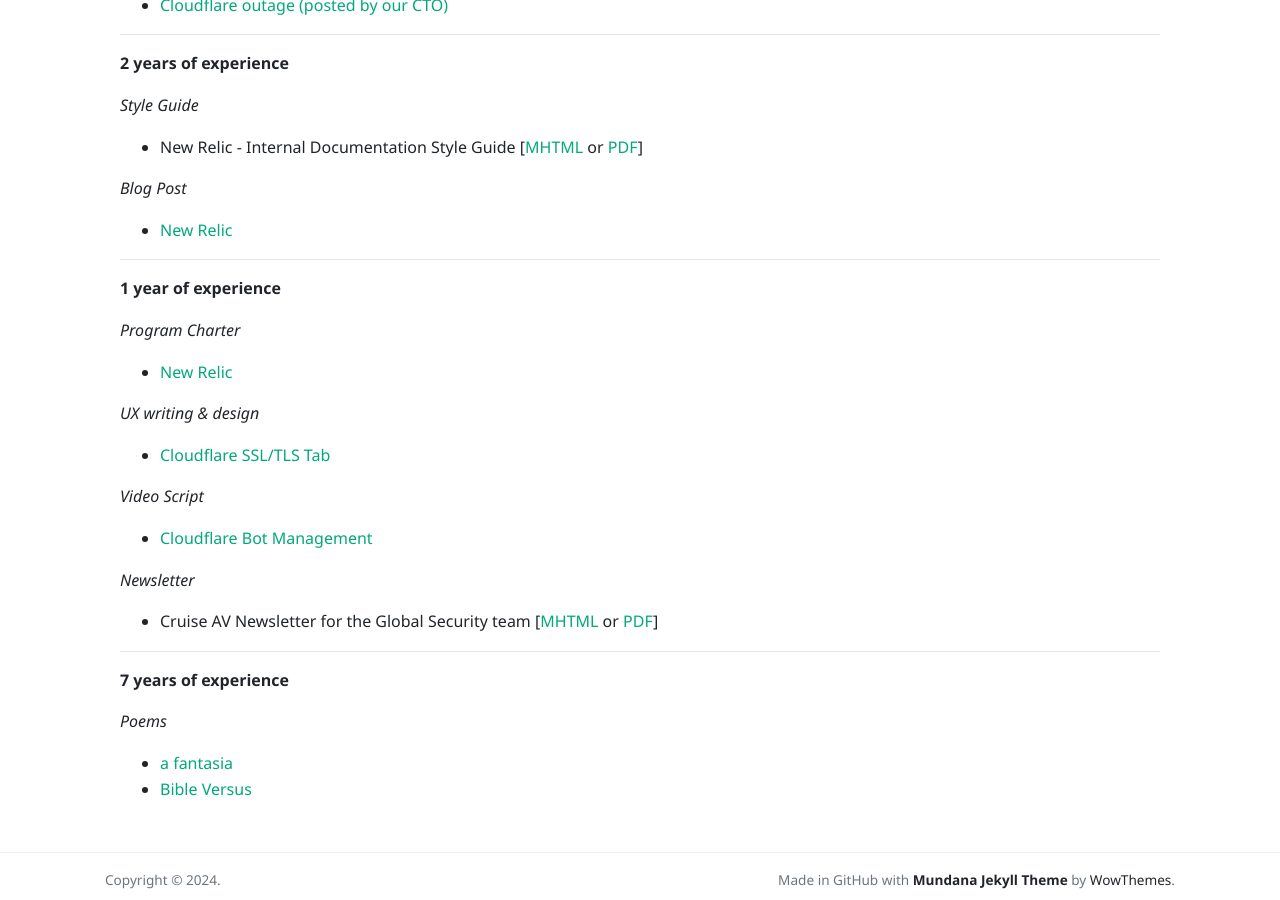
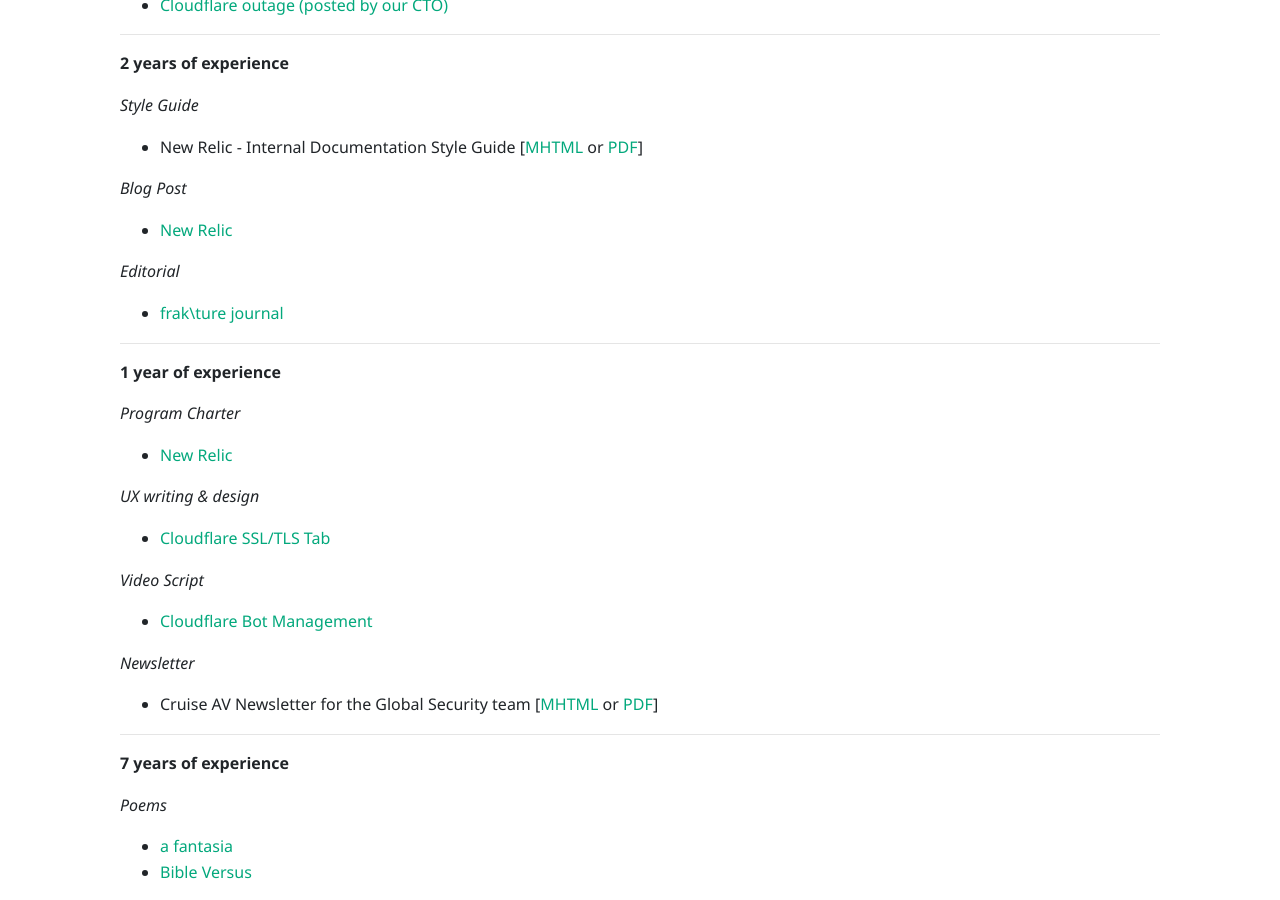
Before and after one commit to stumblefiend/jeremy.pugh, a Jekyll site: the page built from _pages/examples.md, in a window 1280 px wide and 900 px high, scrolled down 605 px. Built offline with Jekyll 4.4.1, drawn with Linux system fonts in a browser that asks for light colours; nearby versions of some CDN libraries.

Commit message:
Update examples.md
Add editorial example

```diff
--- a/_pages/examples.md
+++ b/_pages/examples.md
@@ -33,6 +33,9 @@
 *Blog Post*
 - [New Relic](/assets/docs/design-changes.pdf)
 
+*Editorial*
+- [frak\ture journal](/assets/docs/editorial.pdf)
+
 ---
 
 **1 year of experience**
```
